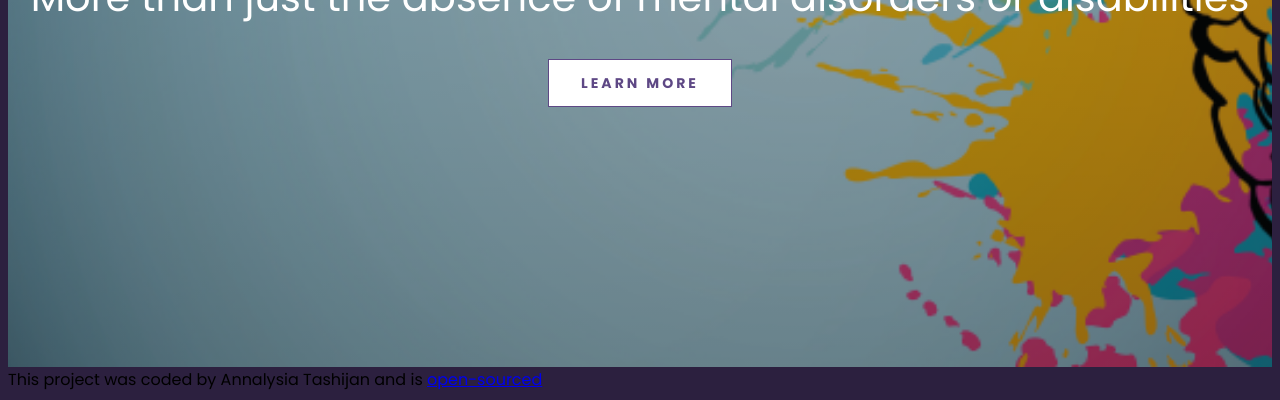
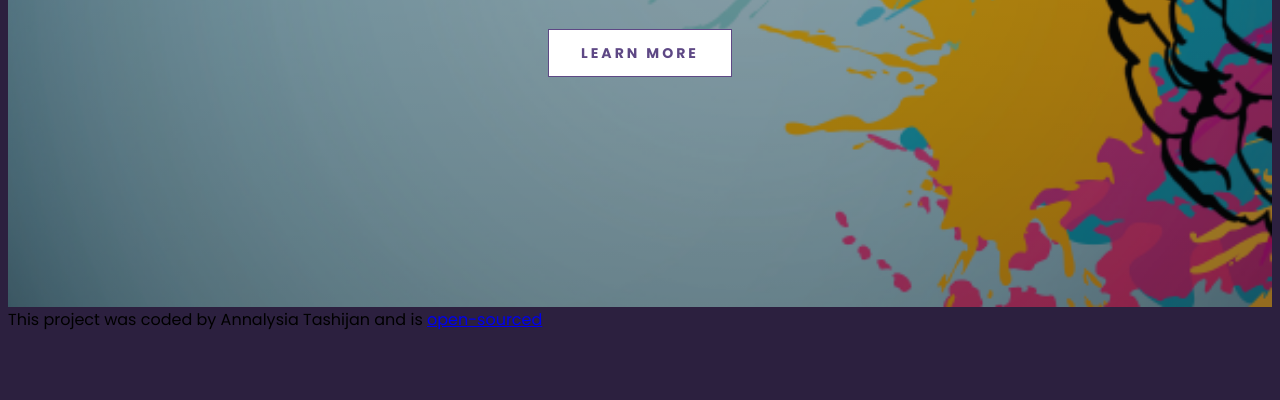
Before and after one commit to atashijan/mental-health-advocacy-project, a plain HTML site: page index.html in a window 1280 px wide. Shown: the part 481-881 px from the top of the page. After the commit the page ends 821 px from the top, so only its background shows below. Drawn offline with Linux system fonts and the light colour scheme.

Commit message:
update header padding in css

```diff
--- a/src/style.css
+++ b/src/style.css
@@ -16,7 +16,7 @@ header {
   background-size: cover;
   color: white;
   text-align: center;
-  padding: 260px 0;
+  padding: 230px 0;
 }
 
 header h1 {
```
